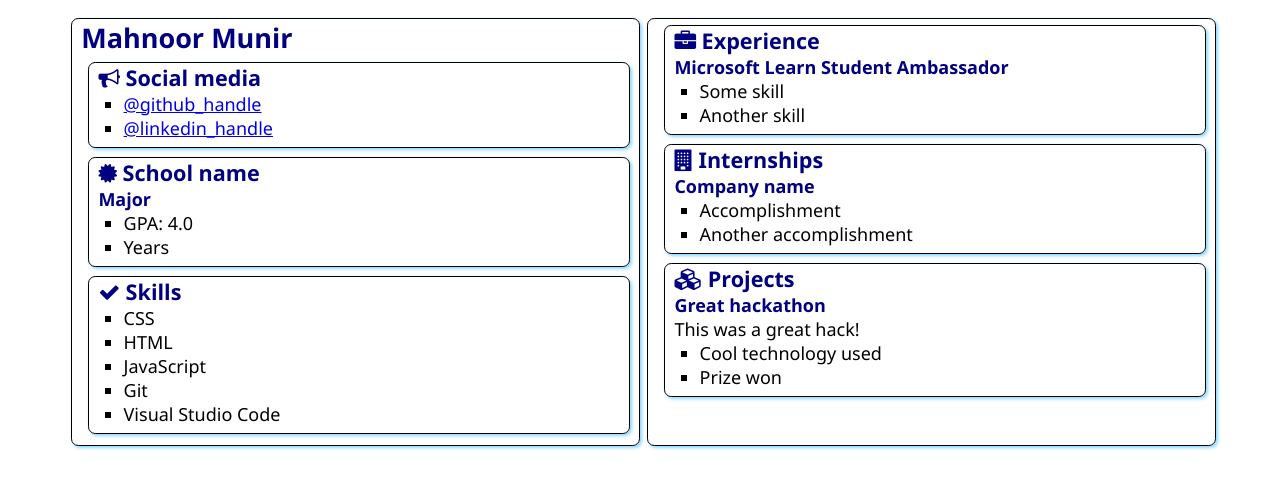
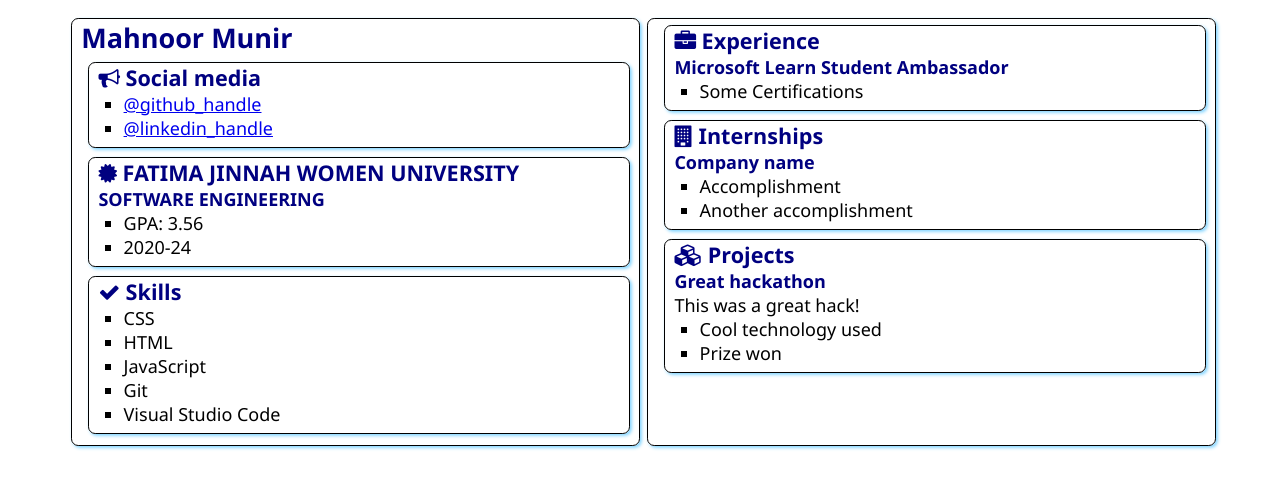
Before and after one commit to mahnoor26/SATechnicalOnboarding, a plain HTML site: page src/index.html in a window 1280 px wide. Drawn offline with Linux system fonts and the light colour scheme.

Commit message:
Update index.html

```diff
--- a/src/index.html
+++ b/src/index.html
@@ -30,12 +30,12 @@
                 <div class="education">
                     <h2>
                         <i class="fa fa-certificate" aria-hidden="true"></i>
-                        School name
+                        FATIMA JINNAH WOMEN UNIVERSITY
                     </h2>
-                    <h3>Major</h3>
+                    <h3>SOFTWARE ENGINEERING</h3>
                     <ul>
-                        <li>GPA: 4.0</li>
-                        <li>Years</li>
+                        <li>GPA: 3.56</li>
+                        <li>2020-24</li>
                     </ul>
                 </div>
             </section>
@@ -62,8 +62,7 @@
                 </h2>
                 <h3>Microsoft Learn Student Ambassador</h3>
                 <ul>
-                    <li>Some skill</li>
-                    <li>Another skill</li>
+                    <li>Some Certifications</li>
                 </ul>
             </section>
             <section class="box">
```
